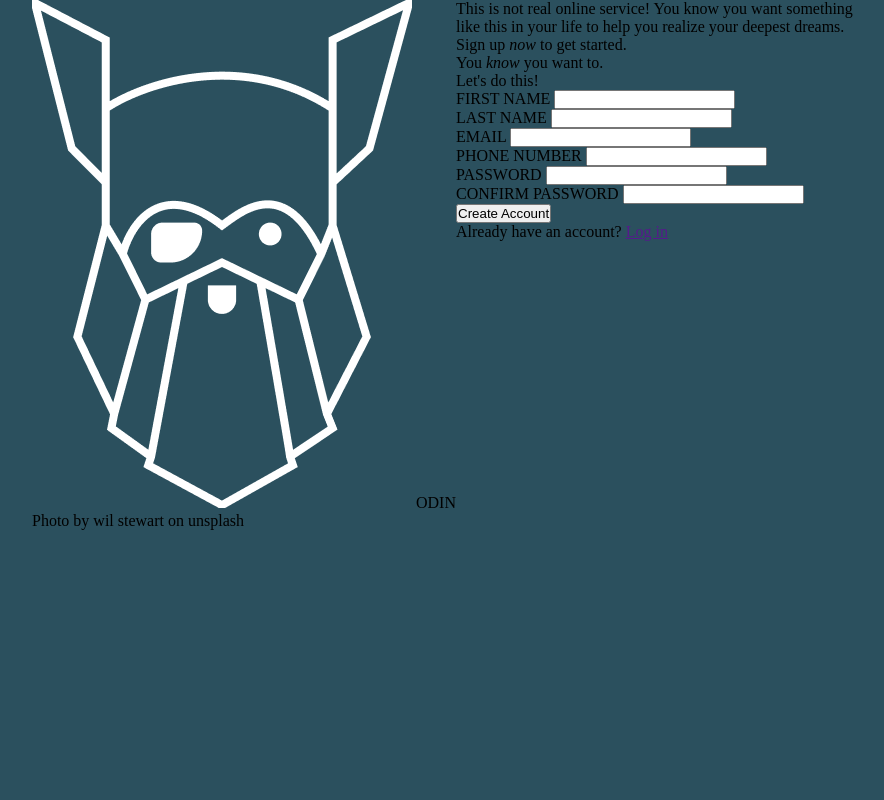
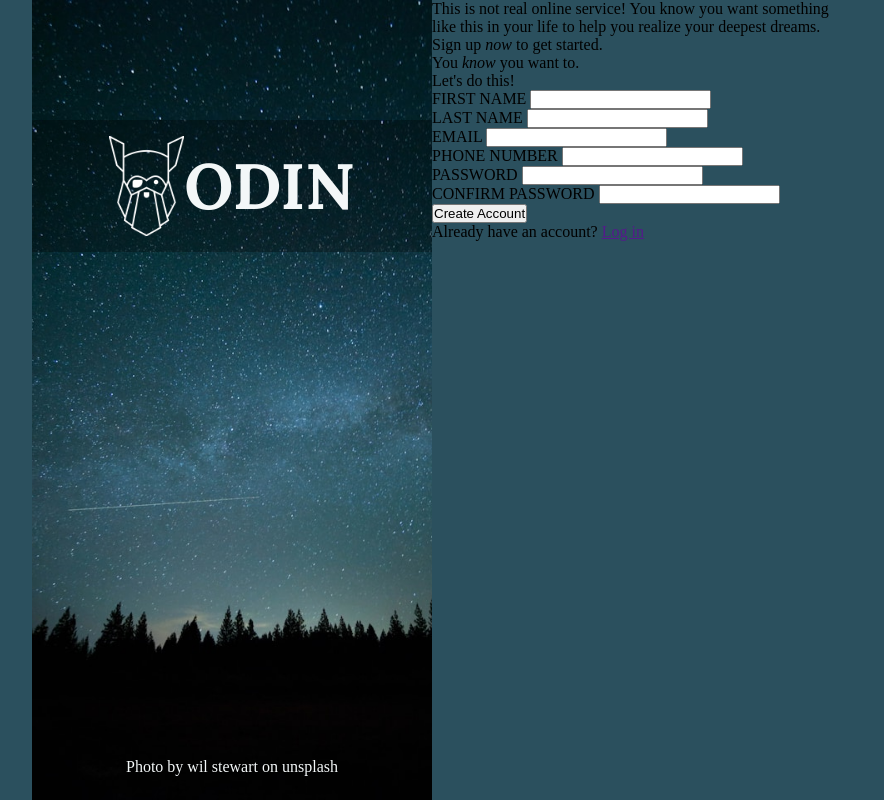
Before and after one commit to Rhman8991/sign-up-form, a plain HTML site: page index.html in a window 1280 px wide. Shown: the whole page, without its empty margins (108-992 px from the left). Drawn offline with Linux system fonts and the light colour scheme.

Commit message:
Add background and adjust logo and credit position

```diff
--- a/styles.css
+++ b/styles.css
@@ -14,3 +14,40 @@ div#page-content {
     margin: 0 auto;
     display: flex;
 }
+
+#logo-and-background {
+    position: relative;
+    width: 40%;
+    background-image: url("./wil-stewart-T26KCgCPsCI-unsplash.jpg");
+    background-size: cover;
+}
+
+#logo {
+    position: absolute;
+    top: 7.5rem;
+    width: 100%;
+    padding: 1rem 0;
+    display: flex;
+    justify-content: center;
+    align-items: center;
+    background-color: rgba(0, 0, 0, 30%);
+}
+
+#logo img {
+    width: 75px;
+}
+
+.logo-text {
+    font-size: 4rem;
+    font-family: "Lora", serif;
+    font-weight: 900;
+    color: #f3f7f8;
+}
+
+#credit {
+    position: absolute;
+    width: 100%;
+    bottom: 1.5rem;
+    text-align: center;
+    color: #f3f7f8;
+}
```
